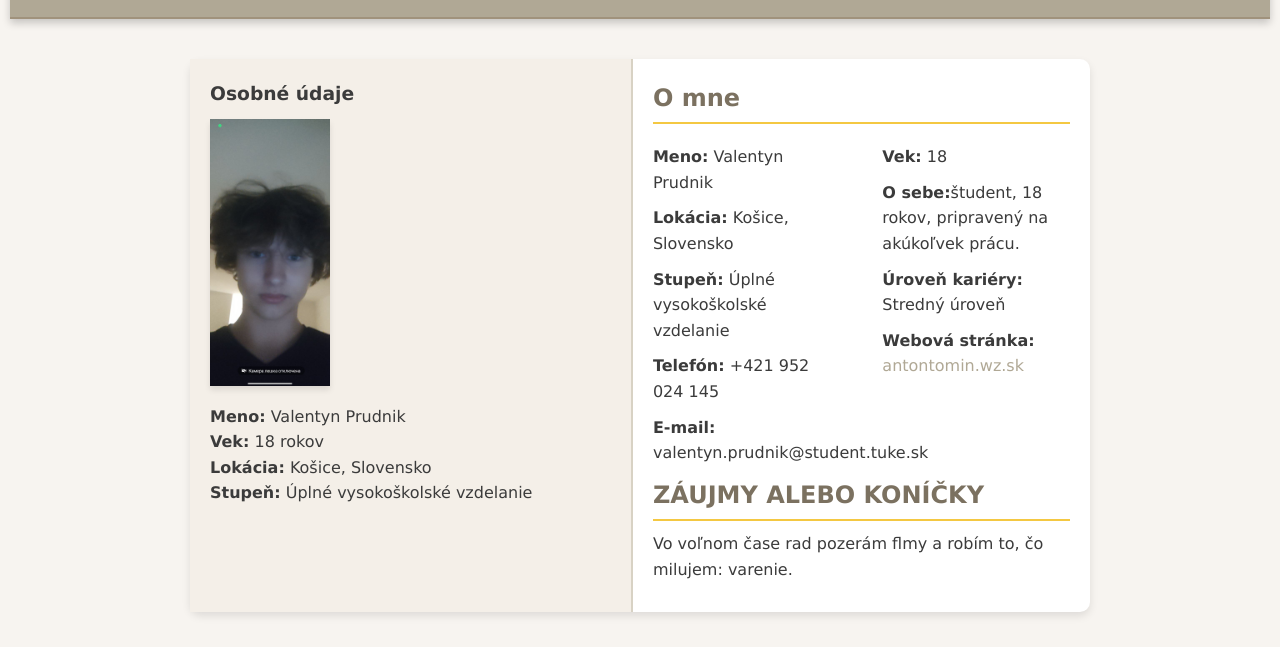
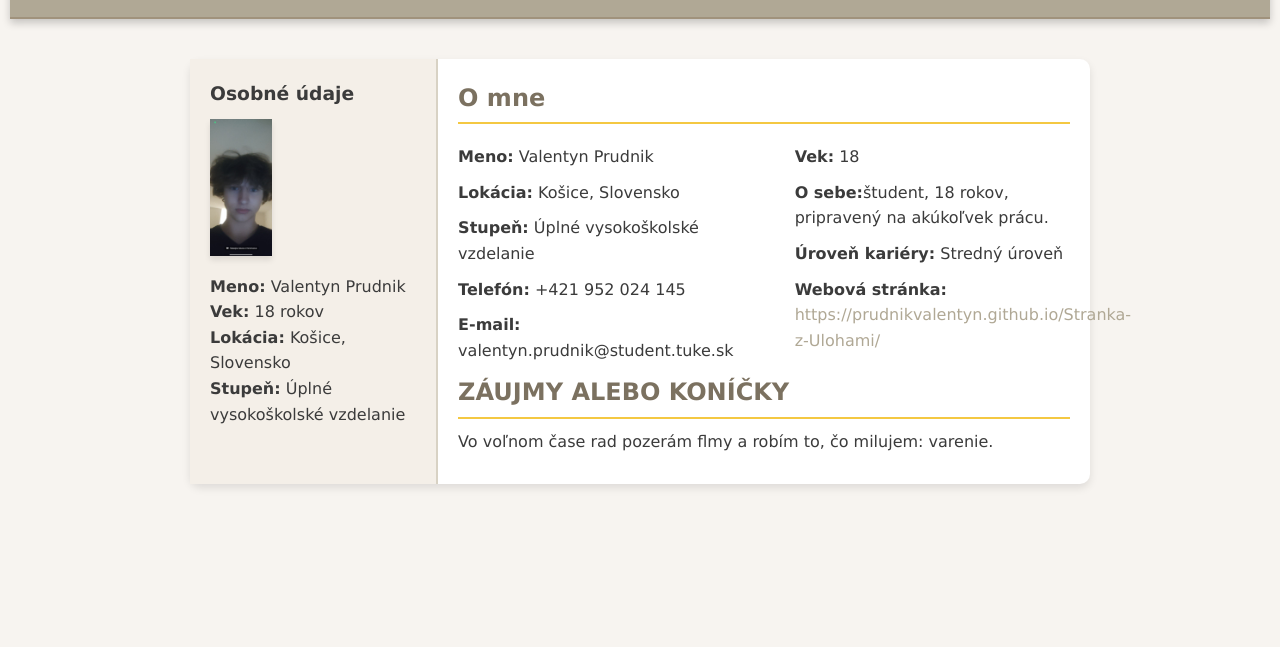
Before and after one commit to prudnikvalentyn/Stranka-z-Ulohami, a plain HTML site: page cv.html in a window 1280 px wide. Shown: the part 153-800 px from the top of the page. Drawn offline with Linux system fonts and the light colour scheme.

Commit message:
Update cv.html

```diff
--- a/cv.html
+++ b/cv.html
@@ -39,7 +39,7 @@
                             <p><strong>Vek:</strong> 18</p>
                             <p><strong>O sebe:</strong>študent, 18 rokov, pripravený na akúkoľvek prácu.</p>
                             <p><strong>Úroveň kariéry:</strong> Stredný úroveň</p>
-                            <p><strong>Webová stránka:</strong> <a href="http://antontomin.wz.sk">antontomin.wz.sk</a></p>
+                            <p><strong>Webová stránka:</strong> <a href="https://prudnikvalentyn.github.io/Stranka-z-Ulohami/">https://prudnikvalentyn.github.io/Stranka-z-Ulohami/</a></p>
                         </div>
                     </div>
                 </div>
```
